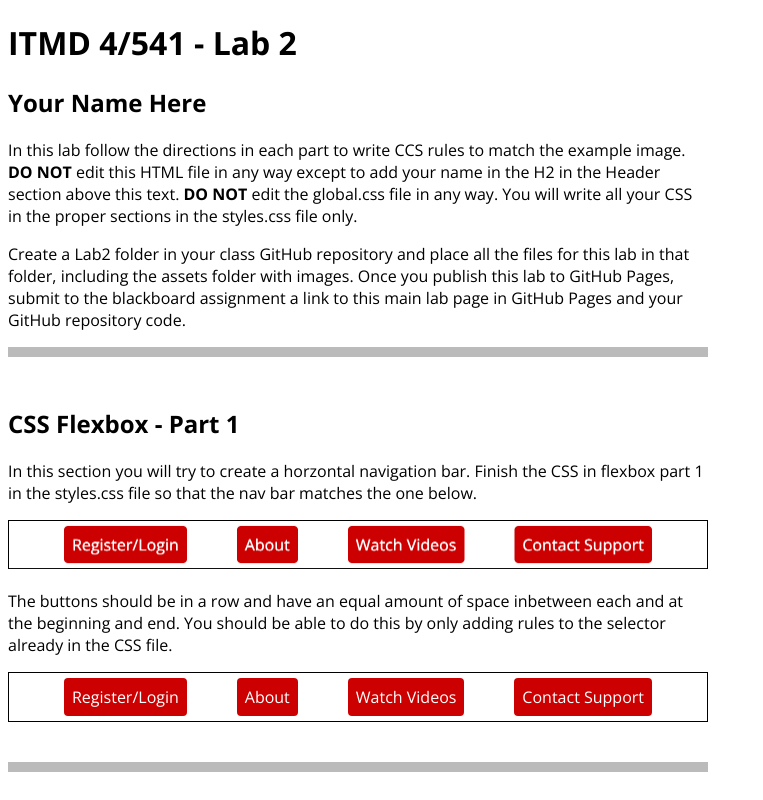
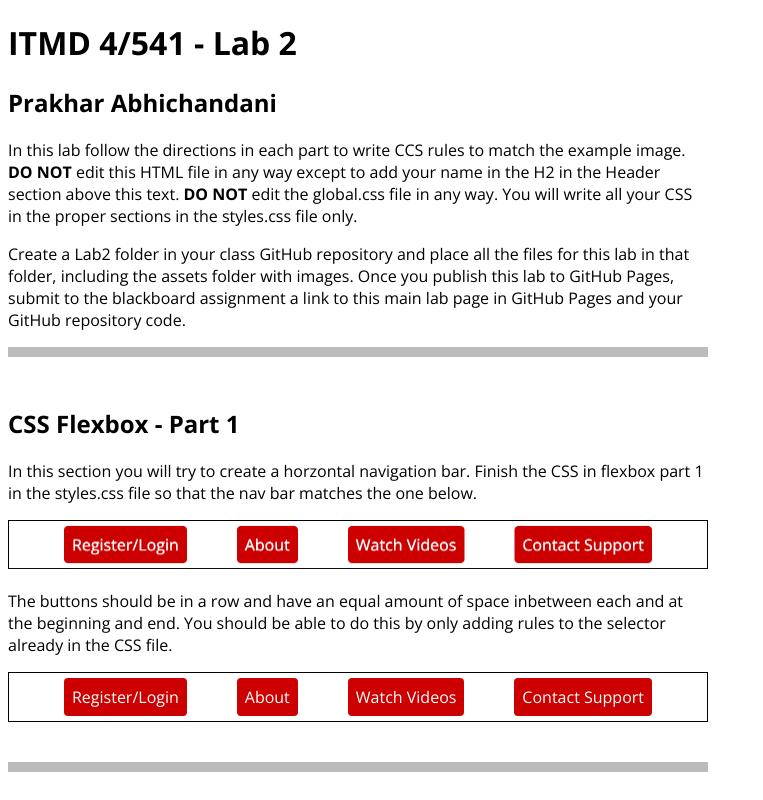
Before and after one commit to Prakhar-2510/ITMD541_Lab2_PA, a plain HTML site: page index.html in a window 1280 px wide. Shown: the top 800 px of the page, without its empty margins (0-763 px from the left). Drawn offline with nearby package versions, Linux system fonts and the light colour scheme.

Commit message:
Added name in index.html

```diff
--- a/index.html
+++ b/index.html
@@ -14,7 +14,7 @@
 <body>
   <header class="w700">
     <h1>ITMD 4/541 - Lab 2</h1>
-    <h2>Your Name Here</h2>
+    <h2>Prakhar Abhichandani</h2>
     <p>In this lab follow the directions in each part to write CCS rules to match the example image. <strong>DO NOT</strong> edit this HTML file in any way except to add your name in the H2 in the Header section above this text. <strong>DO NOT</strong> edit the global.css file in any way. You will write all your CSS in the proper sections in the styles.css file only.</p>
     <p>Create a Lab2 folder in your class GitHub repository and place all the files for this lab in that folder, including the assets folder with images. Once you publish this lab to GitHub Pages, submit to the blackboard assignment a link to this main lab page in GitHub Pages and your GitHub repository code.</p>
   </header>
```
